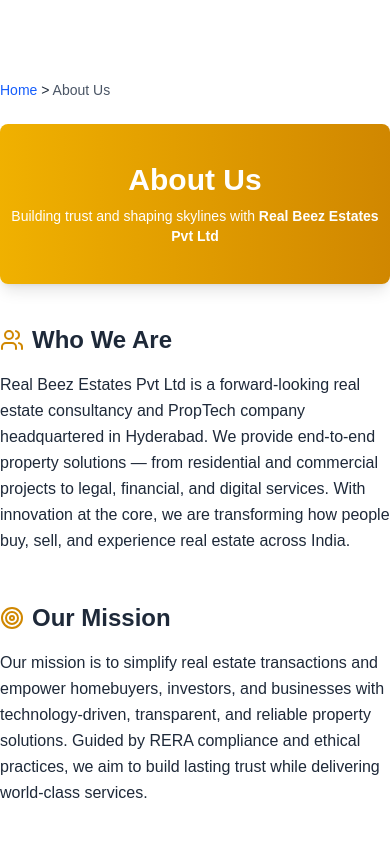
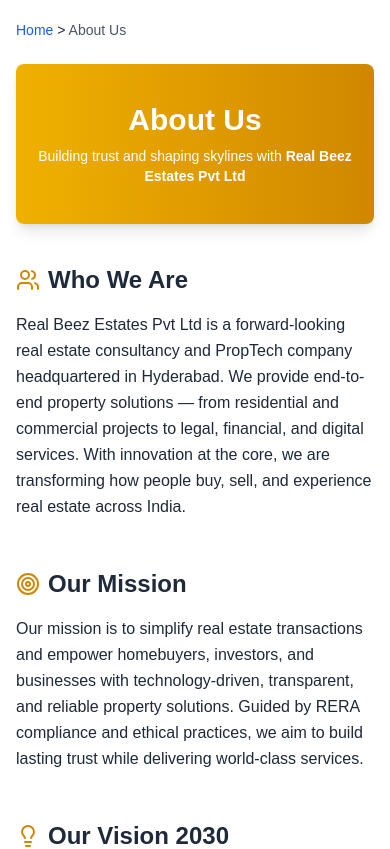
Before and after one commit to sudheerkusume/employer-dashboard, a Next.js app: page /about in a window 390 px wide. Shown: the top 849 px of the page. Built offline with nearby package versions, Linux system fonts and the light colour scheme.

Commit message:
refactor: handle responsive fo all screens

```diff
--- a/app/components/about.js
+++ b/app/components/about.js
@@ -6,7 +6,7 @@ import Link from "next/link";
 export default function AboutPage() {
     return (
         <div className="w-full bg-white text-gray-800">
-            <div className="w-full sm:w-[60%] mx-auto py-20">
+            <div className="w-full sm:w-[60%] mx-auto py-5 sm:py-20 px-4 sm:px-0">
                 {/* Breadcrumb */}
                 <nav className="text-sm mb-6">
                     <p className="cursor-pointer">
--- a/app/components/contact.js
+++ b/app/components/contact.js
@@ -74,7 +74,7 @@ export default function ContactPage() {
                 </div>
             )}
 
-            <div className="w-full sm:w-[60%] mx-auto py-20">
+            <div className="w-full sm:w-[60%] mx-auto py-5 sm:py-20 px-4 sm:px-0">
                 <nav className="text-sm mb-6">
                     <p className="cursor-pointer">
                         <Link href="/" className="text-blue-600 hover:underline">
```
